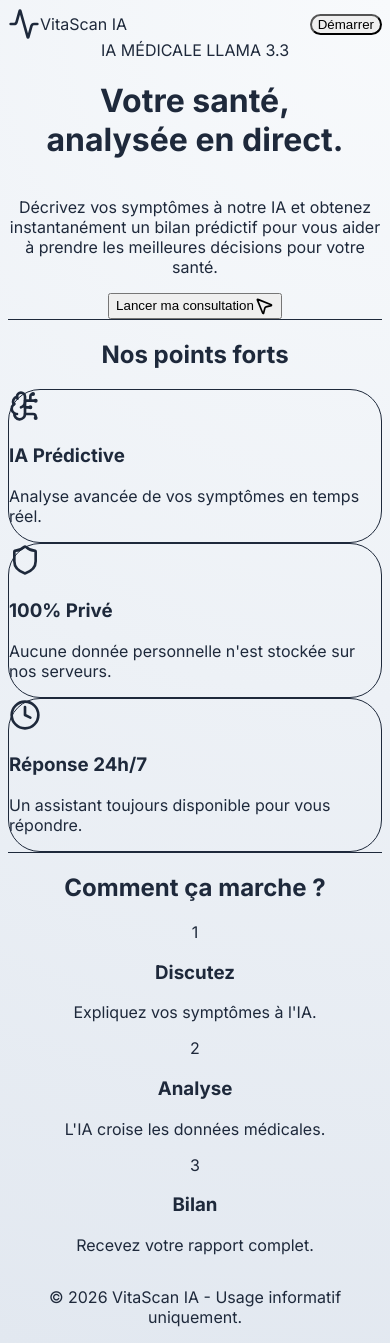
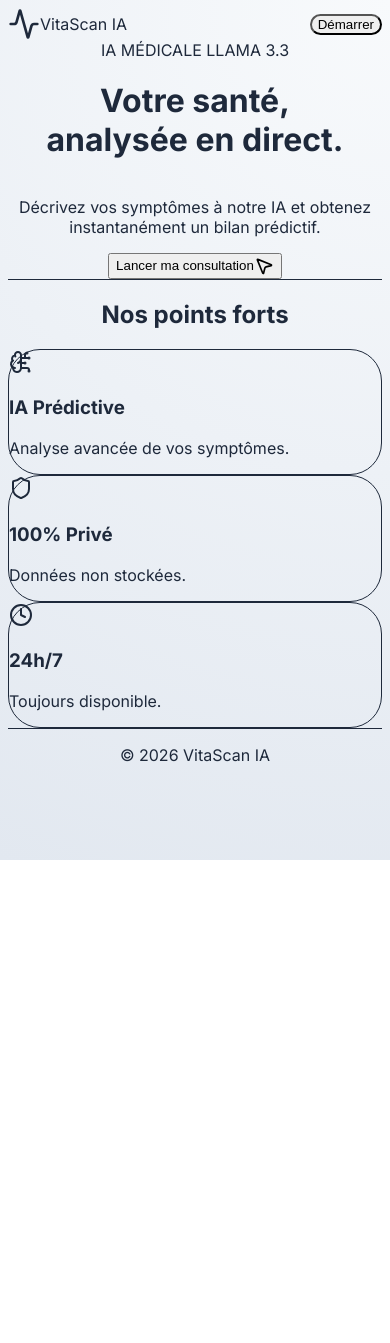
Before and after one commit to Aboussou-emmanuel/vitascan-ia-platform, a Next.js app in the folder frontend/: page / in a window 390 px wide. After the commit the page ends 860 px from the top, so only its background shows below. Built offline with nearby package versions, Linux system fonts and the light colour scheme.

Commit message:
Fix: relative imports and component prop naming

```diff
--- a/frontend/app/page.tsx
+++ b/frontend/app/page.tsx
@@ -3,20 +3,21 @@ import React, { useState, useRef } from 'react';
 // Importations sécurisées des icônes
 import {
     Activity, Shield, Clock, MousePointer2,
-    BrainCircuit, Download, CheckCircle2,
-    Stethoscope, ClipboardCheck
+    BrainCircuit, Download, CheckCircle2
 } from 'lucide-react';
-import ChatBox from '@/components/chat/chatbox';
-import Results from '@/components/dashboard/results';
+
+// CORRECTION : Utilisation de chemins relatifs directs au lieu de l'alias @
+import ChatBox from '../components/chat/chatbox';
+import Results from '../components/dashboard/results';
 
 export default function HealthPlatform() {
     const [showApp, setShowApp] = useState(false);
+    // Utilisation d'un type plus précis ou 'any' pour éviter les erreurs de compilation
     const [analysis, setAnalysis] = useState<any>(null);
     const appRef = useRef<HTMLDivElement>(null);
 
     const startConsultation = () => {
         setShowApp(true);
-        // Petit délai pour laisser le DOM se mettre à jour avant le scroll
         setTimeout(() => {
             appRef.current?.scrollIntoView({ behavior: 'smooth' });
         }, 100);
@@ -24,7 +25,6 @@ export default function HealthPlatform() {
 
     return (
         <div className="min-h-screen bg-slate-50 font-sans text-slate-900">
-
             {/* --- NAVBAR --- */}
             <nav className="flex justify-between items-center px-8 py-6 max-w-7xl mx-auto no-print">
                 <div className="flex items-center gap-2 font-black text-2xl text-blue-600">
@@ -53,17 +53,14 @@ export default function HealthPlatform() {
                     <span className="text-blue-600">analysée en direct.</span>
                 </h1>
                 <p className="text-lg text-slate-500 max-w-2xl mb-10 leading-relaxed">
-                    Décrivez vos symptômes à notre IA et obtenez instantanément un bilan prédictif
-                    pour vous aider à prendre les meilleures décisions pour votre santé.
+                    Décrivez vos symptômes à notre IA et obtenez instantanément un bilan prédictif.
                 </p>
-                <div className="flex flex-col sm:row gap-4">
                 <button
                     onClick={startConsultation}
                     className="bg-slate-900 text-white px-10 py-5 rounded-2xl font-bold text-lg hover:scale-105 transition shadow-2xl flex items-center justify-center gap-3"
                 >
                     Lancer ma consultation <MousePointer2 size={20} />
                 </button>
-                </div>
             </header>
 
             {/* --- SECTION SERVICES --- */}
@@ -71,33 +68,9 @@ export default function HealthPlatform() {
                 <div className="max-w-7xl mx-auto px-8 text-center">
                     <h2 className="text-3xl font-black mb-12">Nos points forts</h2>
                     <div className="grid md:grid-cols-3 gap-8 text-left">
-                        <div className="p-8 bg-slate-50 rounded-[2rem] border border-slate-100">
-                            <BrainCircuit className="text-blue-600 mb-4" size={32} />
-                            <h3 className="font-bold text-xl mb-2">IA Prédictive</h3>
-                            <p className="text-slate-500 text-sm">Analyse avancée de vos symptômes en temps réel.</p>
-                        </div>
-                        <div className="p-8 bg-slate-50 rounded-[2rem] border border-slate-100">
-                            <Shield className="text-emerald-500 mb-4" size={32} />
-                            <h3 className="font-bold text-xl mb-2">100% Privé</h3>
-                            <p className="text-slate-500 text-sm">Aucune donnée personnelle n'est stockée sur nos serveurs.</p>
-                        </div>
-                        <div className="p-8 bg-slate-50 rounded-[2rem] border border-slate-100">
-                            <Clock className="text-orange-500 mb-4" size={32} />
-                            <h3 className="font-bold text-xl mb-2">Réponse 24h/7</h3>
-                            <p className="text-slate-500 text-sm">Un assistant toujours disponible pour vous répondre.</p>
-                        </div>
-                    </div>
-                </div>
-            </section>
-
-            {/* --- COMMENT ÇA MARCHE --- */}
-            <section id="methode" className="py-20 no-print">
-                <div className="max-w-7xl mx-auto px-8">
-                    <h2 className="text-3xl font-black text-center mb-16">Comment ça marche ?</h2>
-                    <div className="grid md:grid-cols-3 gap-8">
-                        <Step number="1" title="Discutez" desc="Expliquez vos symptômes à l'IA." />
-                        <Step number="2" title="Analyse" desc="L'IA croise les données médicales." />
-                        <Step number="3" title="Bilan" desc="Recevez votre rapport complet." />
+                        <ServiceCard icon={<BrainCircuit className="text-blue-600" />} title="IA Prédictive" desc="Analyse avancée de vos symptômes." />
+                        <ServiceCard icon={<Shield className="text-emerald-500" />} title="100% Privé" desc="Données non stockées." />
+                        <ServiceCard icon={<Clock className="text-orange-500" />} title="24h/7" desc="Toujours disponible." />
                     </div>
                 </div>
             </section>
@@ -108,18 +81,12 @@ export default function HealthPlatform() {
                     <div className="max-w-4xl mx-auto px-6">
                         {!analysis ? (
                             <div className="bg-white p-8 rounded-[2.5rem] shadow-2xl border border-blue-50">
-                                <div className="flex items-center gap-2 mb-6 text-blue-600 font-bold">
-                                    <CheckCircle2 size={20} /> Session sécurisée
-                                </div>
-                                <ChatBox onComplete={(data) => setAnalysis(data)} />
+                                <ChatBox onComplete={(data: any) => setAnalysis(data)} />
                             </div>
                         ) : (
                             <div className="space-y-6">
                                 <div className="flex justify-end no-print">
-                                    <button
-                                        onClick={() => window.print()}
-                                        className="flex items-center gap-2 bg-blue-600 text-white px-6 py-3 rounded-xl font-bold hover:bg-blue-700 transition"
-                                    >
+                                    <button onClick={() => window.print()} className="bg-blue-600 text-white px-6 py-3 rounded-xl font-bold">
                                         <Download size={18} /> Télécharger PDF
                                     </button>
                                 </div>
@@ -130,22 +97,19 @@ export default function HealthPlatform() {
                 )}
             </section>
 
-            {/* --- FOOTER --- */}
-            <footer className="bg-slate-900 text-slate-500 py-12 px-8 text-center no-print">
-                <p className="text-sm">© 2026 VitaScan IA - Usage informatif uniquement.</p>
+            <footer className="bg-slate-900 text-slate-500 py-12 text-center no-print">
+                <p>© 2026 VitaScan IA</p>
             </footer>
         </div>
     );
 }
 
-// Sous-composant pour les étapes
-function Step({ number, title, desc }: { number: string, title: string, desc: string }) {
+// Composants internes pour la clarté
+function ServiceCard({ icon, title, desc }: { icon: React.ReactNode, title: string, desc: string }) {
     return (
-        <div className="text-center p-6">
-            <div className="w-12 h-12 bg-blue-600 text-white rounded-full flex items-center justify-center font-bold mx-auto mb-4 shadow-lg">
-                {number}
-            </div>
-            <h3 className="font-bold text-lg mb-2">{title}</h3>
+        <div className="p-8 bg-slate-50 rounded-[2rem] border border-slate-100">
+            <div className="mb-4">{icon}</div>
+            <h3 className="font-bold text-xl mb-2">{title}</h3>
             <p className="text-slate-500 text-sm">{desc}</p>
         </div>
     );
```
Lines whose indentation alone changed are shown as unchanged.
